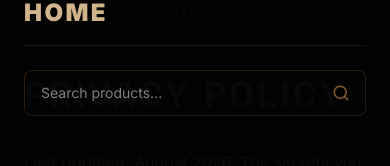
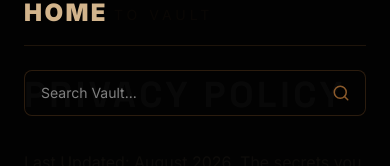
Before and after one commit to nayakom/aurora-vault666, a Next.js app: page /privacy in a window 390 px wide. Both pictures are taken after a click on the button 346 px from the left and 40 px from the top of the page. Shown: the part 123-289 px from the top of the page. Built offline with nearby package versions, Linux system fonts and the light colour scheme.

Commit message:
Change mobile search placeholder to cache bust

```diff
--- a/components/layout/Navbar.tsx
+++ b/components/layout/Navbar.tsx
@@ -271,7 +271,7 @@ const Navbar: React.FC<NavbarProps> = ({ onHomeClick }) => {
               <form onSubmit={handleSearch} className="relative w-full mb-2">
                 <input
                   type="text"
-                  placeholder="Search products..."
+                  placeholder="Search Vault..."
                   value={searchQuery}
                   onChange={(e) => setSearchQuery(e.target.value)}
                   className="w-full bg-[#030303]/50 border border-[#8B5A2B]/30 text-[#D2B48C] placeholder-[#808080] text-sm px-4 py-3 rounded-lg focus:outline-none focus:border-[#8B5A2B] transition-colors"
```
